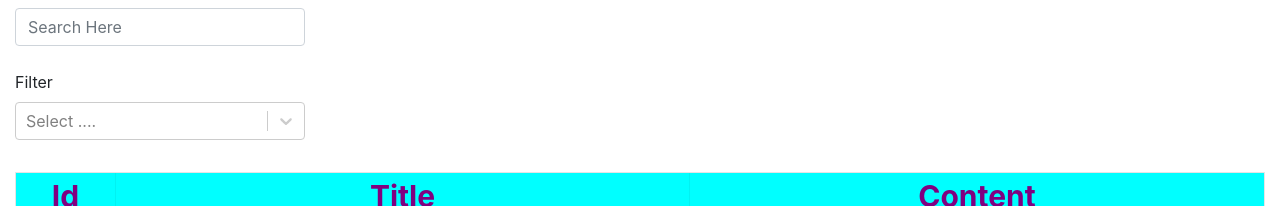
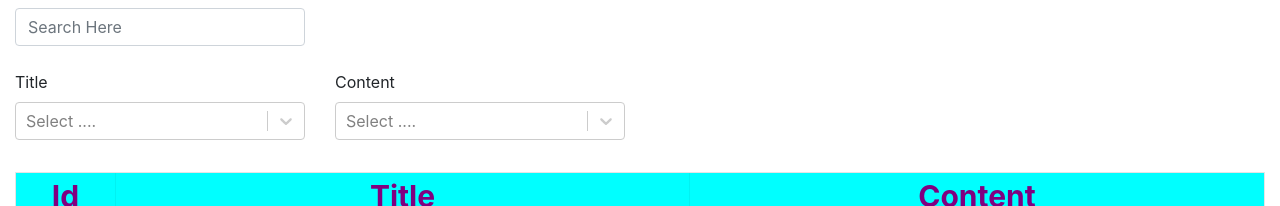
Before and after one commit to vpsingh12/virendratask1, a React (Create React App) app: page / in a window 1280 px wide. Shown: the part 265-471 px from the top of the page. Built offline with nearby package versions, Linux system fonts and the light colour scheme; no server answers.

Commit message:
added filter

```diff
--- a/src/App.js
+++ b/src/App.js
@@ -17,8 +17,11 @@ import axios from "axios";
 import AnotherTable from './AnotherTable';
 
 const options = [
-  { value: 'title', label: 'Title' },
-  { value: 'body', label: 'Content' },
+  { value: 'title', label: 'Title' }
+
+];
+const options1 = [
+   { value: 'body', label: 'Content' }
 
 ];
 
@@ -128,9 +131,19 @@ onFilterChange = (event) => {
     <Row className="mb-3">
             <Col md={3}>
               <FormGroup>
-                <Label>Filter</Label>
+                <Label>Title</Label>
                 <Select
                    options={options}
+                   classNamePrefix="Select"
+                   placeholder="Select ...."
+                />
+              </FormGroup>
+            </Col>
+            <Col md={3}>
+              <FormGroup>
+                <Label>Content</Label>
+                <Select
+                   options={options1}
                    classNamePrefix="Select"
                    placeholder="Select ...."
                 />
```
